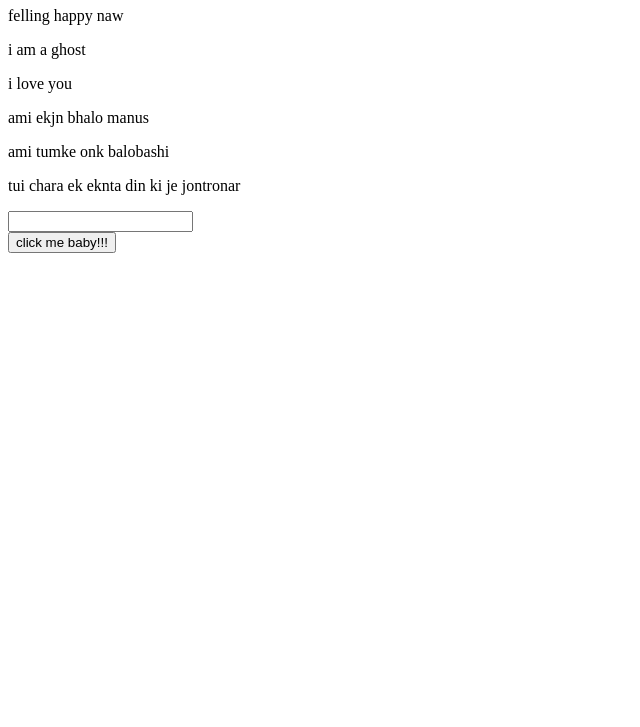
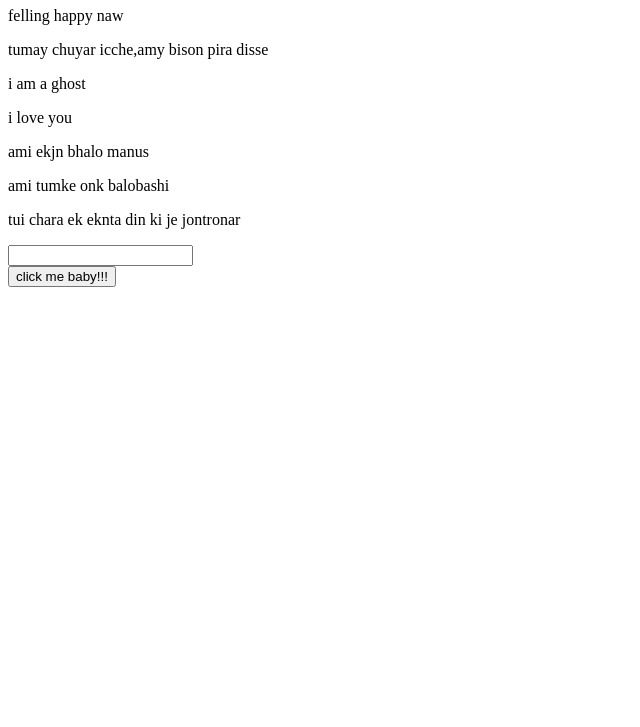
Before and after one commit to jirakib/my-first-website, a plain HTML site: page index.html in a window 1280 px wide. Shown: the part 73-800 px from the top of the page, without its empty margins (0-640 px from the left). Drawn offline with Linux system fonts and the light colour scheme.

Commit message:
pira disse added

```diff
--- a/index.html
+++ b/index.html
@@ -9,6 +9,7 @@
 <body>
    <h1>My first website</h1>
    <p>felling happy naw</p>
+   <p>tumay chuyar icche,amy bison pira disse</p>
    <p>i am a ghost</p>
    <p> i love you </p>
    <p>ami ekjn bhalo manus</p>
```
